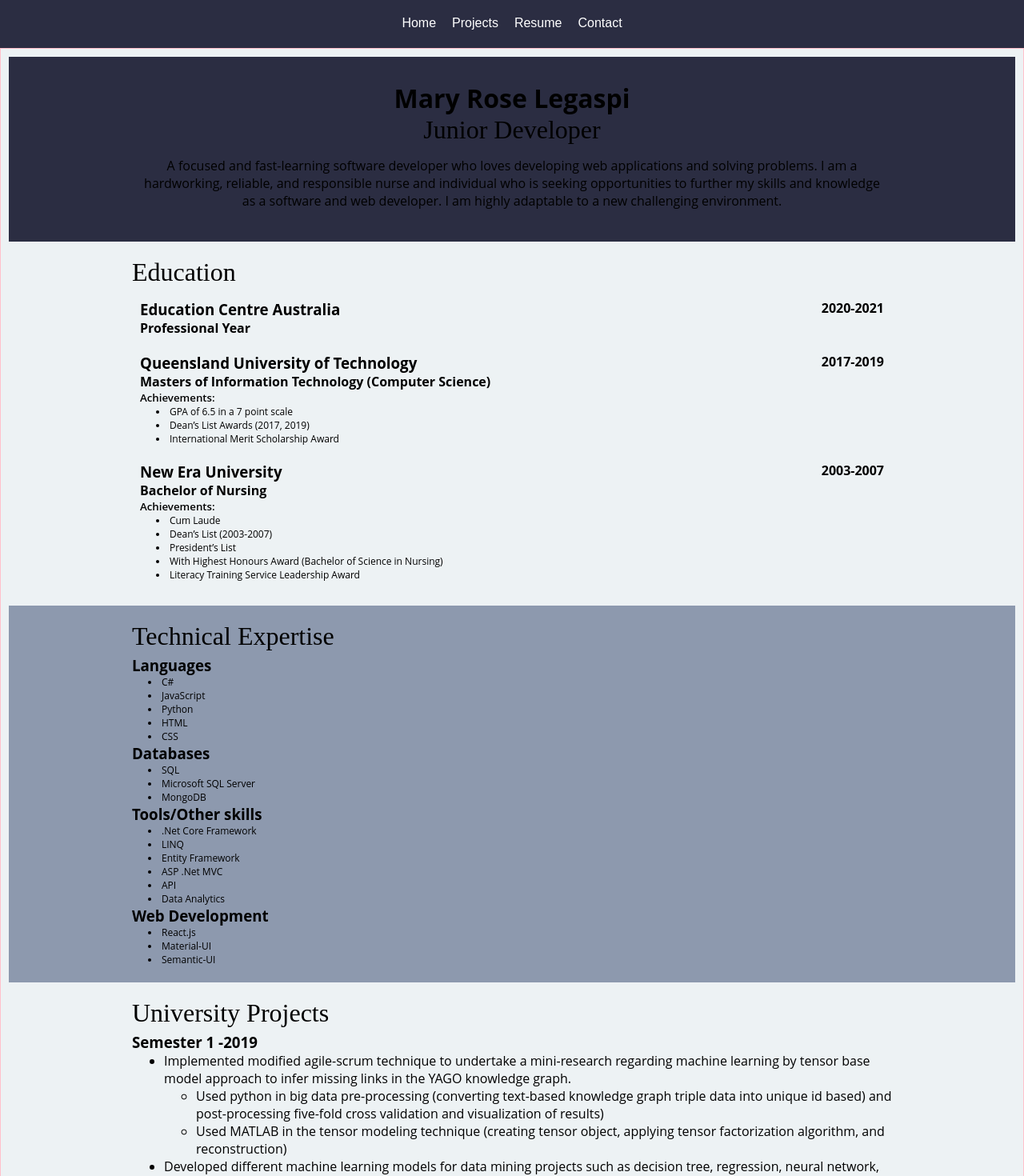
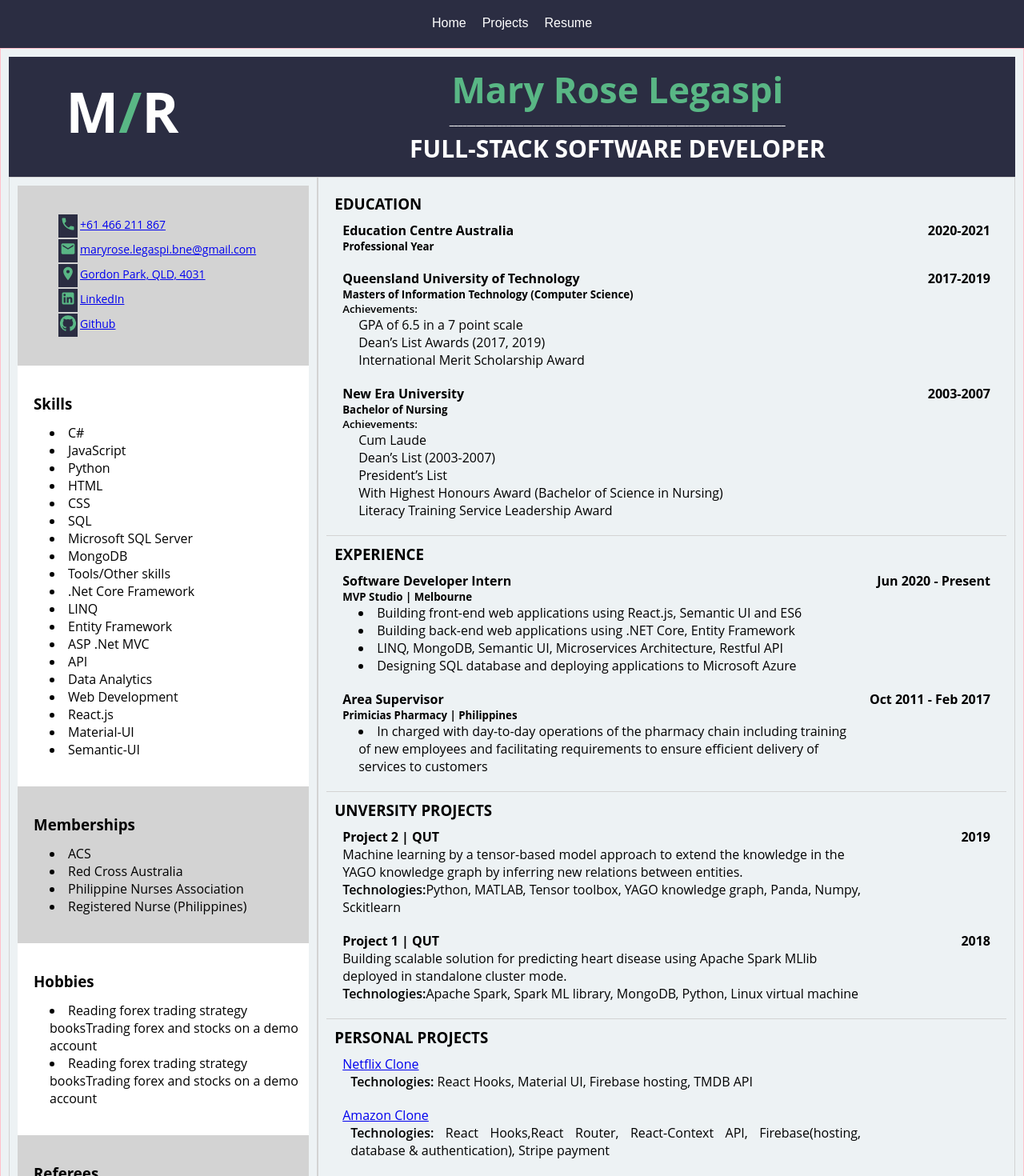
Before and after one commit to maryroselegaspi/maryProfile, a React (Create React App) app in the folder maryprofile/: page /resume in a window 1280 px wide. Shown: the top 1470 px of the page at 80% size. Built offline with nearby package versions, Linux system fonts and the light colour scheme.

Commit message:
resume update

```diff
--- a/maryprofile/src/App.js
+++ b/maryprofile/src/App.js
@@ -28,12 +28,12 @@ function App() {
             <Home />
             <Footer />
           </Route>
-          <Route path="/resume">
+          {/* <Route path="/resume">
             <Header />
             <Resume />
             <Footer />
-          </Route>
-          <Route path="/contact">
+          </Route> */}
+          <Route path="/resume">
             <Header />
             <Resume2 />
             {/* <Footer /> */}
--- a/maryprofile/src/Header.js
+++ b/maryprofile/src/Header.js
@@ -28,11 +28,11 @@ function Header() {
         <Link to="/project">
           <button className="header__link">Projects</button>
         </Link>
+        {/* <Link to="resume">
+          <button className="header__link">Resume</button>
+        </Link> */}
         <Link to="resume">
           <button className="header__link">Resume</button>
-        </Link>
-        <Link to="contact">
-          <button className="header__link">Contact</button>
         </Link>
       </div>
       {/* <div className="fadeBottom"></div> */}
--- a/maryprofile/src/Resume2.css
+++ b/maryprofile/src/Resume2.css
@@ -23,14 +23,14 @@
 .header__right {
   flex: 0.8;
   /* border: 1px solid pink; */
-  text-align: left;
+  text-align: center;
 }
 .header__right > h3 {
-  font-size: 40px;
+  font-size: 45px;
 }
 
 .header__right > h4 {
-  font-size: 25px;
+  font-size: 30px;
   color: white;
   padding: 5px;
 }
@@ -58,7 +58,7 @@
   border: 1px solid lightgray;
 }
 .contacts__details > a {
-  font-size: 12px;
+  font-size: 14px;
 }
 .resume__left {
   flex: 0.3;
@@ -69,7 +69,12 @@
   text-align: left;
 } */
 .resume__leftSection {
-  padding: 5px;
+  padding-left: 20px;
+  padding-top: 35px;
+  padding-bottom: 35px;
+}
+.resume__leftSection > h3 {
+  padding-bottom: 13px;
 }
 .background__gray {
   background-color: lightgray;
@@ -80,7 +85,7 @@
 
 .bulletpoints {
   padding-left: 20px;
-  font-size: 12px;
+  font-size: 16px;
 }
 .resume__right {
   flex: 0.7;
@@ -89,6 +94,17 @@
 }
 .resume_rightSection {
   border-bottom: 1px solid lightgray;
+  padding: 10px;
+}
+
+.bold {
+  font-weight: 600;
+  /* font-style: italic; */
+}
+
+.text {
+  text-align: justify;
+  padding-left: 10px;
 }
 .resume__footer {
   padding: 10px;
--- a/maryprofile/src/Resume2.js
+++ b/maryprofile/src/Resume2.js
@@ -1,4 +1,4 @@
-import React from 'react';
+import React, { cloneElement } from 'react';
 import './Resume2.css';
 import PhoneIcon from '@material-ui/icons/Phone';
 import EmailIcon from '@material-ui/icons/Email';
@@ -76,7 +76,45 @@ function Resume2() {
             'In charged with day-to-day operations of the pharmacy chain including training of new employees and facilitating requirements to ensure efficient delivery of services to customers'
             ],
           ],
-      ]
+      ];
+
+      const projects =[
+          [
+            'Netflix Clone',
+            'https://netflix-clone-f909a.web.app/',
+            ' React Hooks, Material UI, Firebase hosting, TMDB API'
+          ],
+          [
+            'Amazon Clone',
+            'https://clone-9cc5f.web.app/',
+            ' React Hooks,React Router, React-Context API, Firebase(hosting, database & authentication), Stripe payment'
+          ],
+          [
+            'Airbnb Clone',
+            'https://airbnb-clone-18e3e.web.app/',
+            ' React Hooks, Material UI, React Router, Firebase hosting'
+          ],
+          [
+            'Instagram Clone',
+            'https://instagram-clone-da3b0.web.app/',
+            ' React Hooks, Material UI, Firebase (hosting, database & authentication)'
+          ],
+      ];
+
+      const uniProjects =[
+          [
+          'Project 2 | QUT',
+          'Machine learning by a tensor-based model approach to extend the knowledge in the YAGO knowledge graph by inferring new relations between entities.',
+          'Python, MATLAB, Tensor toolbox, YAGO knowledge graph, Panda, Numpy, Sckitlearn',
+          '2019',
+          ],
+          [
+            'Project 1 | QUT',
+            'Building scalable solution for predicting heart disease using Apache Spark MLlib deployed in standalone cluster mode.',
+            'Apache Spark, Spark ML library, MongoDB, Python, Linux virtual machine',
+            '2018'
+          ],
+        ]
 
     return (
         <div className='resume'>
@@ -87,7 +125,7 @@ function Resume2() {
                 </div>
                 <div className='header__right'>
                     <h3 className='color__green'>Mary Rose Legaspi</h3>
-                    <h5>_________________________________________________________________________</h5>
+                    <h5>_____________________________________________________________________________</h5>
                     <h4>FULL-STACK SOFTWARE DEVELOPER</h4>
                 </div>
             </div>
@@ -171,8 +209,8 @@ function Resume2() {
                                         }
                                         </div>
                                         <div className='education__sectionRight'>
-                                        <h4>{items[2]}</h4>
-                                    </div>
+                                            <h4>{items[2]}</h4>
+                                        </div>
 
                                 </div>
                             ))}
@@ -204,9 +242,36 @@ function Resume2() {
 
                         <div className='resume_rightSection_-date'></div>
                     </div>
+                    <div className='resume_rightSection'>
+                        <h3>UNVERSITY PROJECTS</h3>
+                        {uniProjects.map(items =>(
+                                <div className='education__section'>
+                                    <div className='education__sectionLeft'>
+                                        <h4>{items[0]}</h4>
+                                        <p>{items[1]}</p>
+                                        <p ><span className='bold'>Technologies:</span>{items[2]}</p>
+                                    </div>
+                                    <div className='education__sectionRight'>
+                                        <h4>{items[3]}</h4>
+                                    </div>
+
+                             </div>
+                            ))}
+                        <div className='rightSection__details'></div>
+                        <div className='resume_rightSection_-date'></div>
+                    </div>
 
                     <div className='resume_rightSection'>
                         <h3>PERSONAL PROJECTS</h3>
+                        {projects.map(items =>(
+                                <div className='education__section'>
+                                    <div className='education__sectionLeft'>
+                                    <a href={items[1]} target="_blank"> {items[0]}</a>
+                                    <p className='text'><span className='bold'>Technologies:</span>{items[2]}</p>
+                                    </div>
+
+                                </div>
+                            ))}
                         <div className='rightSection__details'></div>
                         <div className='resume_rightSection_-date'></div>
                     </div>
```
